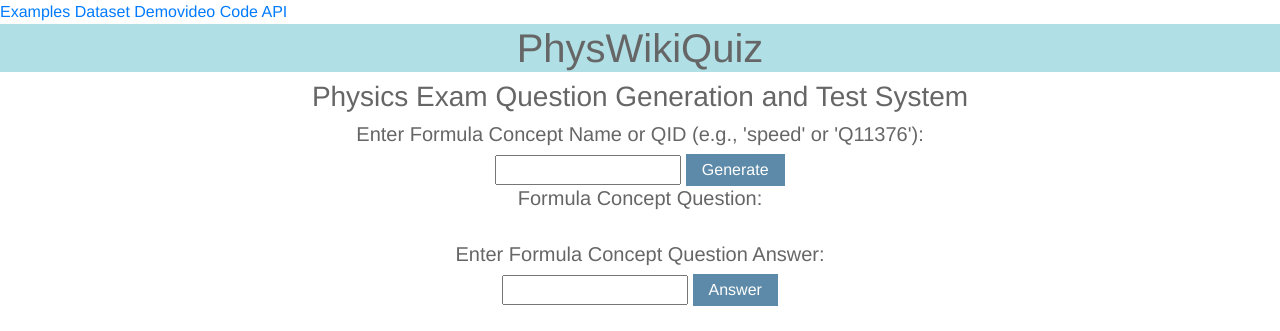
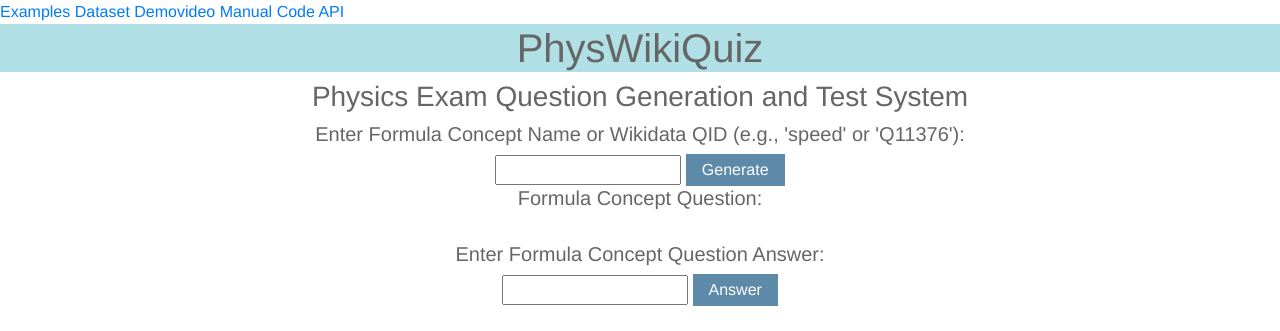
Before and after one commit to gipplab/PhysWikiQuiz, a Flask app: page / in a window 1280 px wide. Shown: the top 331 px of the page. Run offline with Flask 2, Linux system fonts and the light colour scheme; some libraries are stand-ins or nearby versions.

Commit message:
Add Manual link

```diff
--- a/templates/my-form.html
+++ b/templates/my-form.html
@@ -34,6 +34,7 @@
 <a target="_blank" rel="noopener noreferrer" href="https://youtu.be/5OZ0G5zEp2w">Demovideo</a>
 <!-- https://github.com/ag-gipp/PhysWikiQuiz/tree/main/demo/demo_video.mp4 -->
 <!-- https://www.youtube.com/channel/UC2akn0nFyoV3onD_WOUjptg -->
+<a target="_blank" rel="noopener noreferrer" href="https://github.com/ag-gipp/PhysWikiQuiz/blob/main/README.md">Manual</a>
 <a target="_blank" rel="noopener noreferrer" href="https://github.com/ag-gipp/PhysWikiQuiz">Code</a>
 <a target="_blank" rel="noopener noreferrer" href="https://physwikiquiz.wmflabs.org/api/v1?name=speed">API</a>
 
@@ -42,7 +43,7 @@
     <h1 style="background-color:powderblue;">PhysWikiQuiz</h1>
     <h3 align="center">Physics Exam Question Generation and Test System</h3>
 
-    <h5>Enter Formula Concept Name or QID (e.g., 'speed' or 'Q11376'):</h5>
+    <h5>Enter Formula Concept Name or Wikidata QID (e.g., 'speed' or 'Q11376'):</h5>
 
     <form method="POST">
     <input name="concept" value="{{ concept }}">
--- a/templates/select.html
+++ b/templates/select.html
@@ -34,6 +34,7 @@
 <a target="_blank" rel="noopener noreferrer" href="https://youtu.be/5OZ0G5zEp2w">Demovideo</a>
 <!-- https://github.com/ag-gipp/PhysWikiQuiz/tree/main/demo/demo_video.mp4 -->
 <!-- https://www.youtube.com/channel/UC2akn0nFyoV3onD_WOUjptg -->
+<a target="_blank" rel="noopener noreferrer" href="https://github.com/ag-gipp/PhysWikiQuiz/blob/main/README.md">Manual</a>
 <a target="_blank" rel="noopener noreferrer" href="https://github.com/ag-gipp/PhysWikiQuiz">Code</a>
 <a target="_blank" rel="noopener noreferrer" href="https://physwikiquiz.wmflabs.org/api/v1?name=speed">API</a>
 
@@ -44,7 +45,7 @@
         <a href="teacher">Teacher</a>
         <a href="student">Student</a>
 
-    <h5>Enter Formula Concept Name or QID (e.g., 'speed' or 'Q11376'):</h5>
+    <h5>Enter Formula Concept Name or Wikidata QID (e.g., 'speed' or 'Q11376'):</h5>
 
     <form method="POST">
     <input name="concept" value="{{ concept }}">
--- a/templates/student.html
+++ b/templates/student.html
@@ -34,6 +34,7 @@
 <a target="_blank" rel="noopener noreferrer" href="https://youtu.be/5OZ0G5zEp2w">Demovideo</a>
 <!-- https://github.com/ag-gipp/PhysWikiQuiz/tree/main/demo/demo_video.mp4 -->
 <!-- https://www.youtube.com/channel/UC2akn0nFyoV3onD_WOUjptg -->
+<a target="_blank" rel="noopener noreferrer" href="https://github.com/ag-gipp/PhysWikiQuiz/blob/main/README.md">Manual</a>
 <a target="_blank" rel="noopener noreferrer" href="https://github.com/ag-gipp/PhysWikiQuiz">Code</a>
 <a target="_blank" rel="noopener noreferrer" href="https://physwikiquiz.wmflabs.org/api/v1?name=speed">API</a>
 
--- a/templates/teacher.html
+++ b/templates/teacher.html
@@ -34,6 +34,7 @@
 <a target="_blank" rel="noopener noreferrer" href="https://youtu.be/5OZ0G5zEp2w">Demovideo</a>
 <!-- https://github.com/ag-gipp/PhysWikiQuiz/tree/main/demo/demo_video.mp4 -->
 <!-- https://www.youtube.com/channel/UC2akn0nFyoV3onD_WOUjptg -->
+<a target="_blank" rel="noopener noreferrer" href="https://github.com/ag-gipp/PhysWikiQuiz/blob/main/README.md">Manual</a>
 <a target="_blank" rel="noopener noreferrer" href="https://github.com/ag-gipp/PhysWikiQuiz">Code</a>
 <a target="_blank" rel="noopener noreferrer" href="https://physwikiquiz.wmflabs.org/api/v1?name=speed">API</a>
 
@@ -44,7 +45,7 @@
         <a href="teacher">Teacher</a>
         <a href="student">Student</a>
 
-        <h5>Enter Formula Concept Name or QID (e.g., 'speed' or 'Q11376'):</h5>
+        <h5>Enter Formula Concept Name or Wikidata QID (e.g., 'speed' or 'Q11376'):</h5>
 
     <form method="POST">
     <input name="concept" value="{{ concept }}">
```
